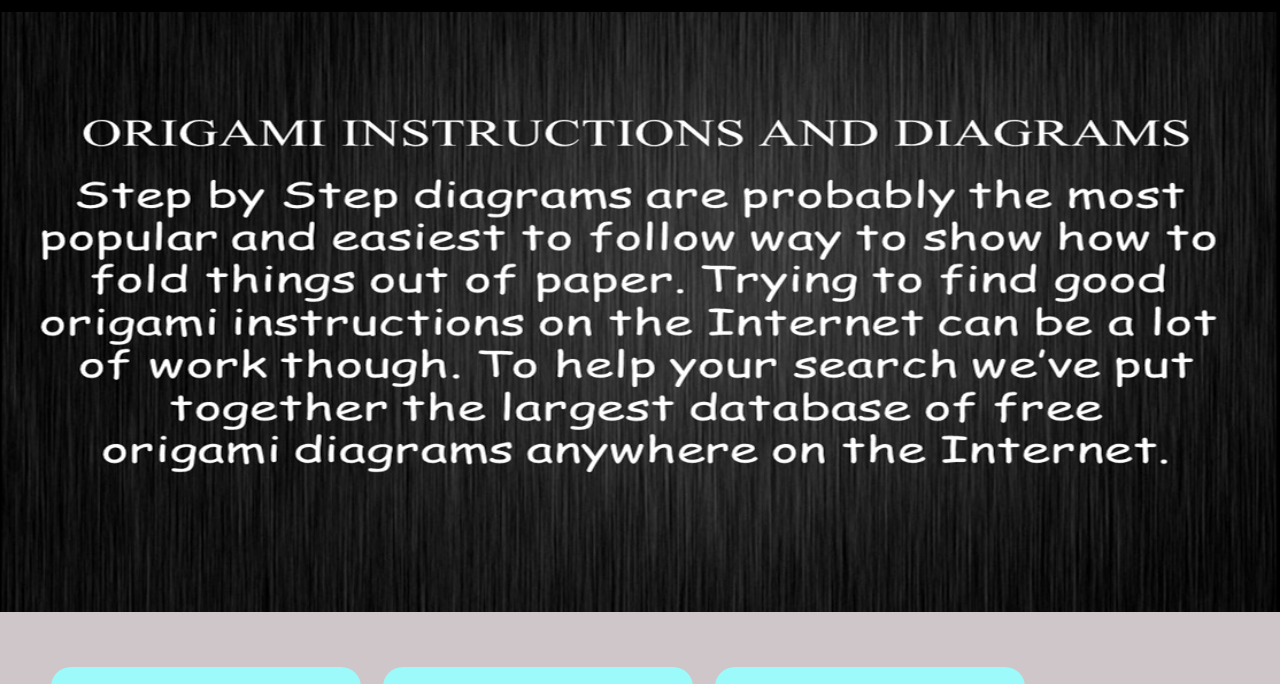
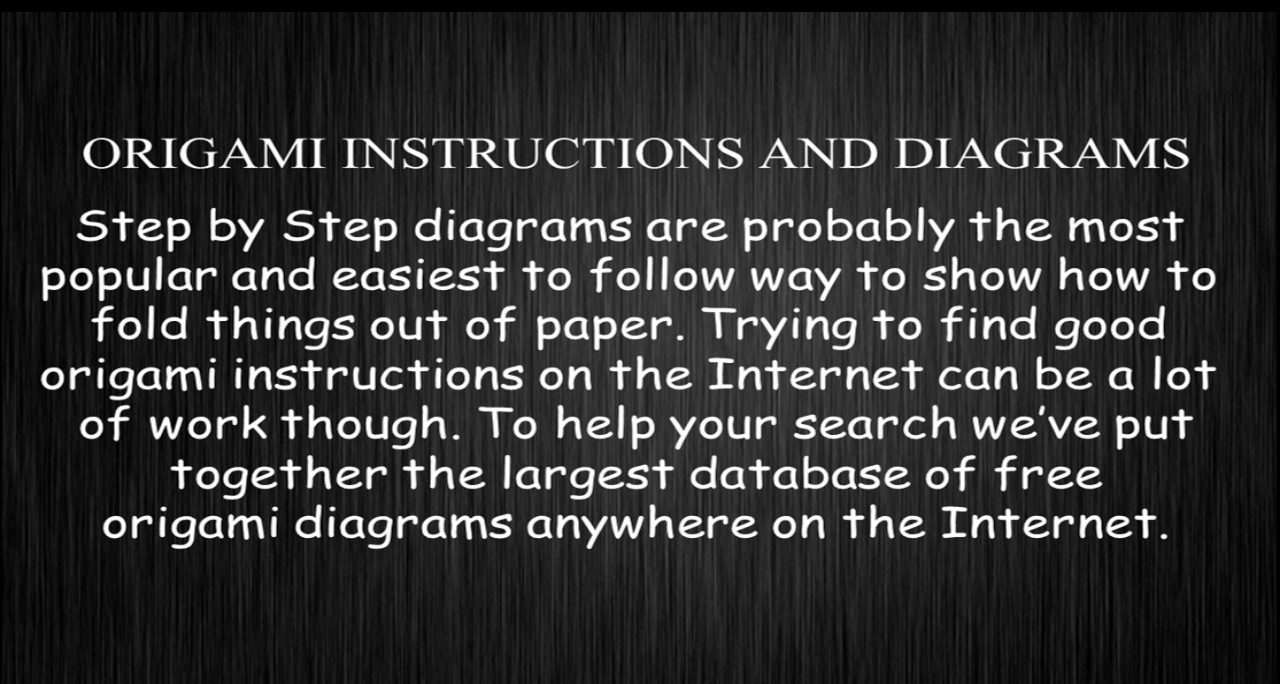
Before and after one commit to ananyamallick/origami__, a plain HTML site: page index.html in a window 1280 px wide. Shown: the part 53-737 px from the top of the page. Drawn offline with Linux system fonts and the light colour scheme.

Commit message:
Update index.html

```diff
--- a/index.html
+++ b/index.html
@@ -14,7 +14,7 @@
     </div>
 </div>
 <div class ="bodyimg">
-    <img src="ff.jpeg" height="600px" width="100%">
+    <img src="ff.jpeg" height="700px" width="100%">
 </div>
 <div class ="grid">
     <div class ="origami">
```
